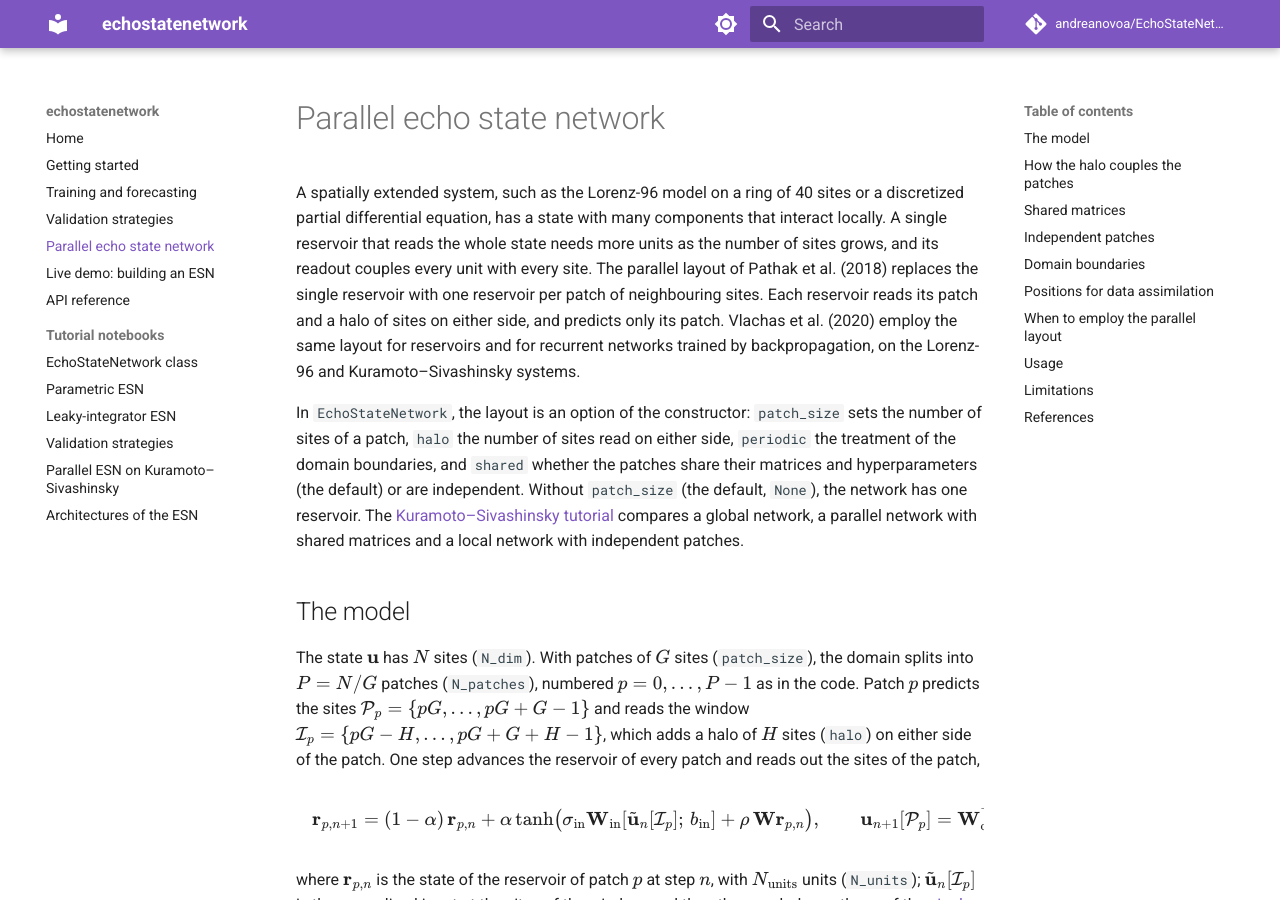
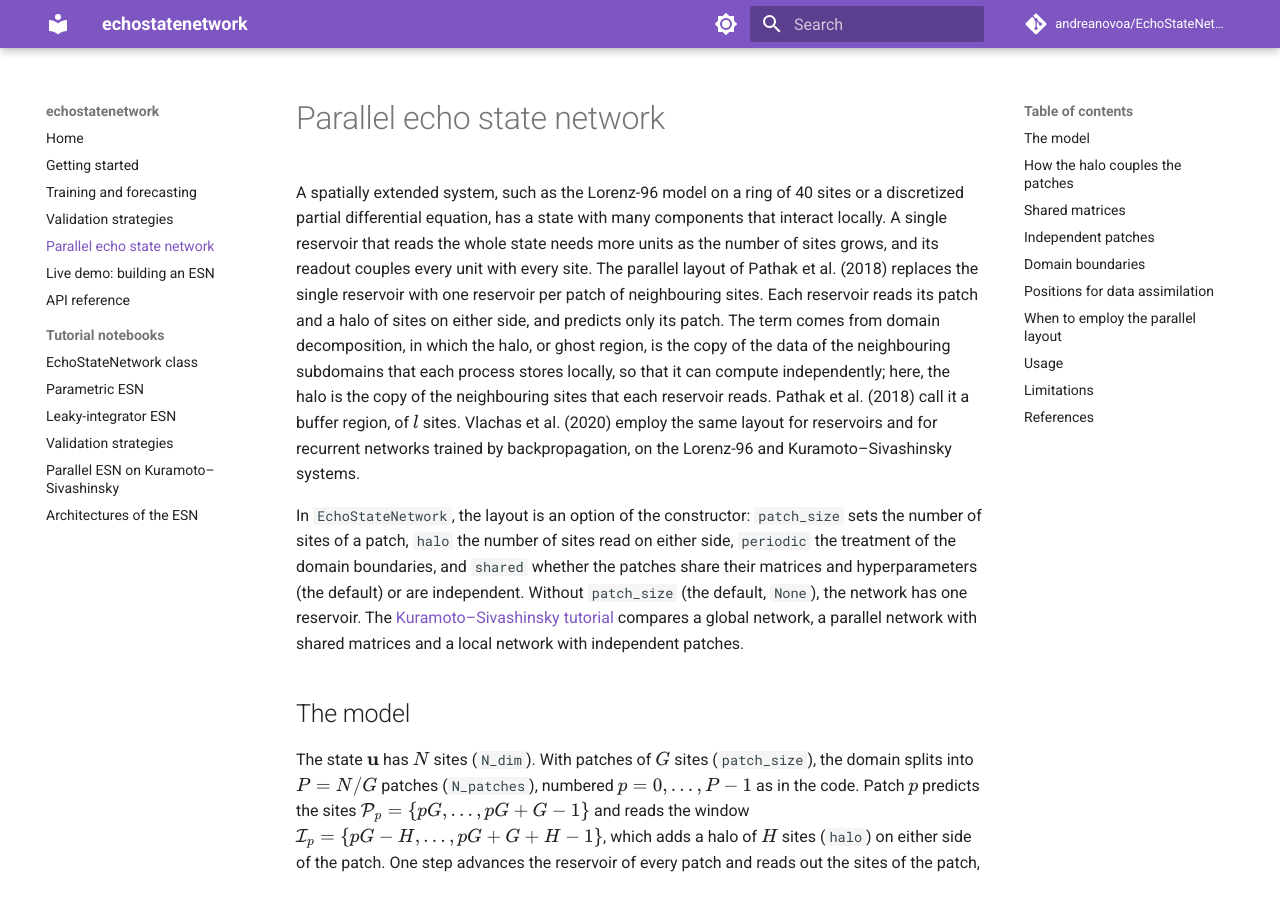
Before and after one commit to andreanovoa/EchoStateNetwork, an MkDocs documentation site: the page built from docs/parallel.md, in a window 1280 px wide and 900 px high. Built offline with MkDocs 1.6.1 and Material for MkDocs 9.7.7, drawn with Linux system fonts in a browser that asks for light colours; comment, search, counter and statistics services are not loaded.

Commit message:
docs: where the term halo comes from (Pathak et al.'s buffer region)

```diff
--- a/docs/parallel.md
+++ b/docs/parallel.md
@@ -7,7 +7,11 @@ needs more units as the number of sites grows, and its readout couples every
 unit with every site. The parallel layout of Pathak et al. (2018) replaces the
 single reservoir with one reservoir per patch of neighbouring sites. Each
 reservoir reads its patch and a halo of sites on either side, and predicts only
-its patch. Vlachas et al. (2020) employ the same layout for reservoirs and for
+its patch. The term comes from domain decomposition, in which the halo, or ghost
+region, is the copy of the data of the neighbouring subdomains that each process
+stores locally, so that it can compute independently; here, the halo is the copy
+of the neighbouring sites that each reservoir reads. Pathak et al. (2018) call it
+a buffer region, of $l$ sites. Vlachas et al. (2020) employ the same layout for reservoirs and for
 recurrent networks trained by backpropagation, on the Lorenz-96 and
 Kuramoto–Sivashinsky systems.
 
```
